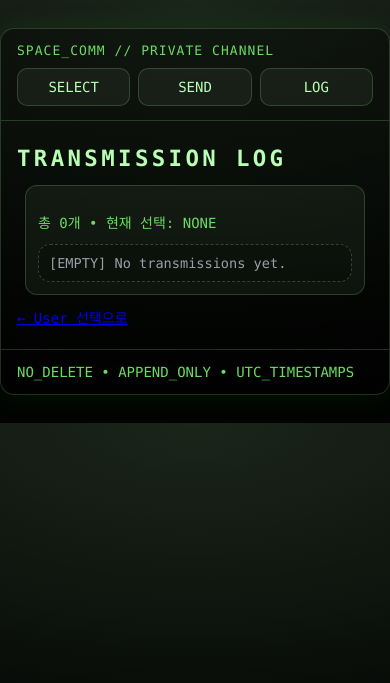
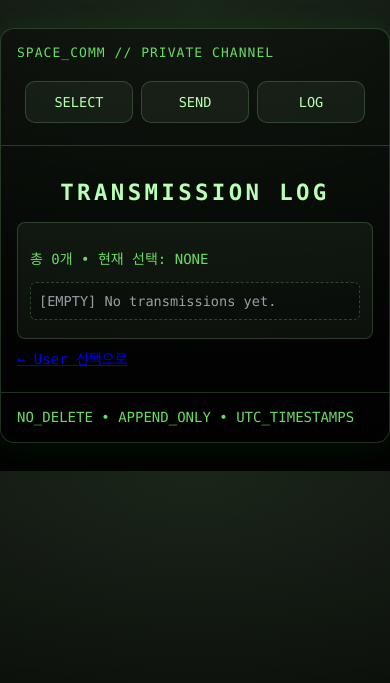
Before and after one commit to aete0417-dev/space-comm, a Python web app: template templates/log.html in a window 390 px wide. Shown: the top 683 px of the page. Run offline with Jinja, Linux system fonts and the light colour scheme; the template is opened without the code that fills it, so the values that code supplies are empty.

Commit message:
Fix log page and update styles

```diff
--- a/static/style.css
+++ b/static/style.css
@@ -156,64 +156,107 @@ button:hover { filter: brightness(1.2); }
 }
 .action-link:hover { filter: brightness(1.2); }
 
-/* ===== Mobile quick patch ===== */
-@media (max-width: 768px) {
+/* ===================================================
+   MOBILE OVERRIDE (FORCED)
+   =================================================== */
+
+@media screen and (max-width: 768px) {
+
+  /* 전체 기본 */
+  * {
+    box-sizing: border-box;
+  }
 
   body {
-    font-size: 14px;
+    margin: 0 !important;
+    padding: 0 !important;
+    font-size: 14px !important;
+    line-height: 1.5 !important;
+    overflow-x: hidden !important;
   }
 
+  /* 제목 */
   h1 {
-    font-size: 1.4rem;
-    letter-spacing: 0.15em;
+    font-size: 1.4rem !important;
+    letter-spacing: 0.15em !important;
+    text-align: center !important;
+    margin: 12px 0 !important;
   }
 
+  /* 패널 */
   .panel {
-    padding: 12px;
-    margin: 12px 8px;
+    width: 100% !important;
+    max-width: 100% !important;
+    padding: 12px !important;
+    margin: 10px 0 !important;
+    border-radius: 8px !important;
   }
 
-  /* 상단 버튼들 */
+  /* 네비게이션 버튼 */
   .nav,
   .nav-buttons {
-    flex-wrap: wrap;
-    gap: 8px;
+    display: flex !important;
+    flex-wrap: wrap !important;
+    gap: 8px !important;
+    padding: 8px !important;
   }
 
   .nav a,
   .nav button {
-    flex: 1 1 30%;
-    text-align: center;
-    padding: 10px 0;
+    flex: 1 1 30% !important;
+    padding: 10px 0 !important;
+    font-size: 0.85rem !important;
+    text-align: center !important;
   }
 
   /* 로그 영역 */
   .log {
-    font-size: 0.85rem;
+    font-size: 0.85rem !important;
   }
 
   .row {
-    display: flex;
-    flex-direction: column;
-    gap: 4px;
+    display: flex !important;
+    flex-direction: column !important;
+    gap: 4px !important;
+    padding: 8px !important;
+    border-radius: 6px !important;
+    margin-bottom: 6px !important;
   }
 
   .row .ts {
-    font-size: 0.7rem;
-    opacity: 0.7;
+    font-size: 0.7rem !important;
+    opacity: 0.6 !important;
   }
 
   .row .sender {
-    font-weight: bold;
+    font-weight: bold !important;
   }
 
   .row .msg {
-    word-break: break-word;
+    word-break: break-word !important;
+    white-space: normal !important;
   }
 
   /* 입력창 */
-  input[type="text"],
+  input,
   textarea {
-    font-size: 16px; /* iOS 자동 줌 방지 */
+    width: 100% !important;
+    font-size: 16px !important; /* iOS 줌 방지 */
+    padding: 10px !important;
+  }
+
+  button {
+    width: 100% !important;
+    padding: 12px !important;
+    font-size: 0.9rem !important;
+  }
+
+  /* 색상 보정 */
+  .from-h {
+    background: rgba(255, 255, 255, 0.12) !important;
+  }
+
+  .from-m {
+    background: rgba(120, 255, 120, 0.12) !important;
   }
 }
```
